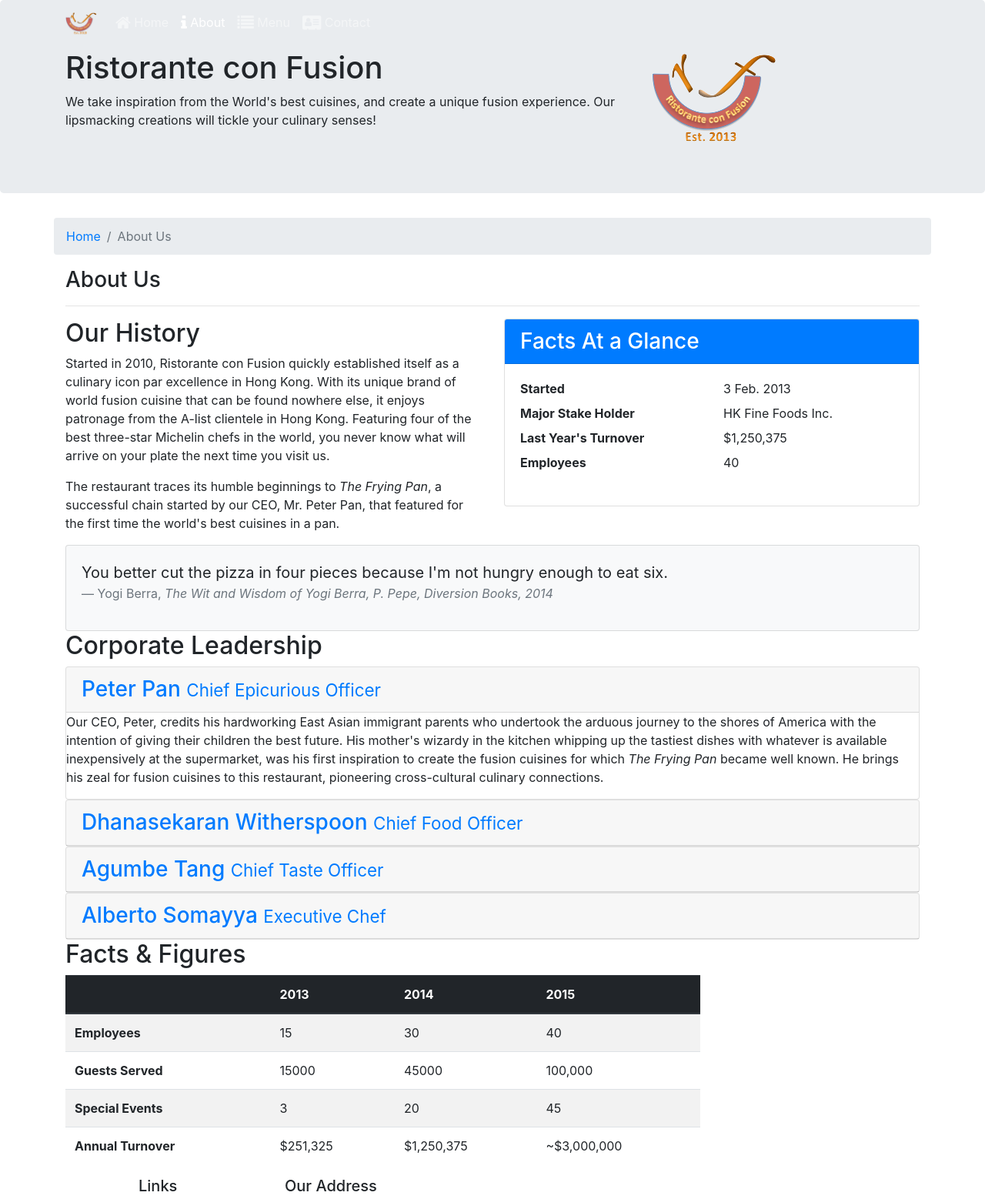
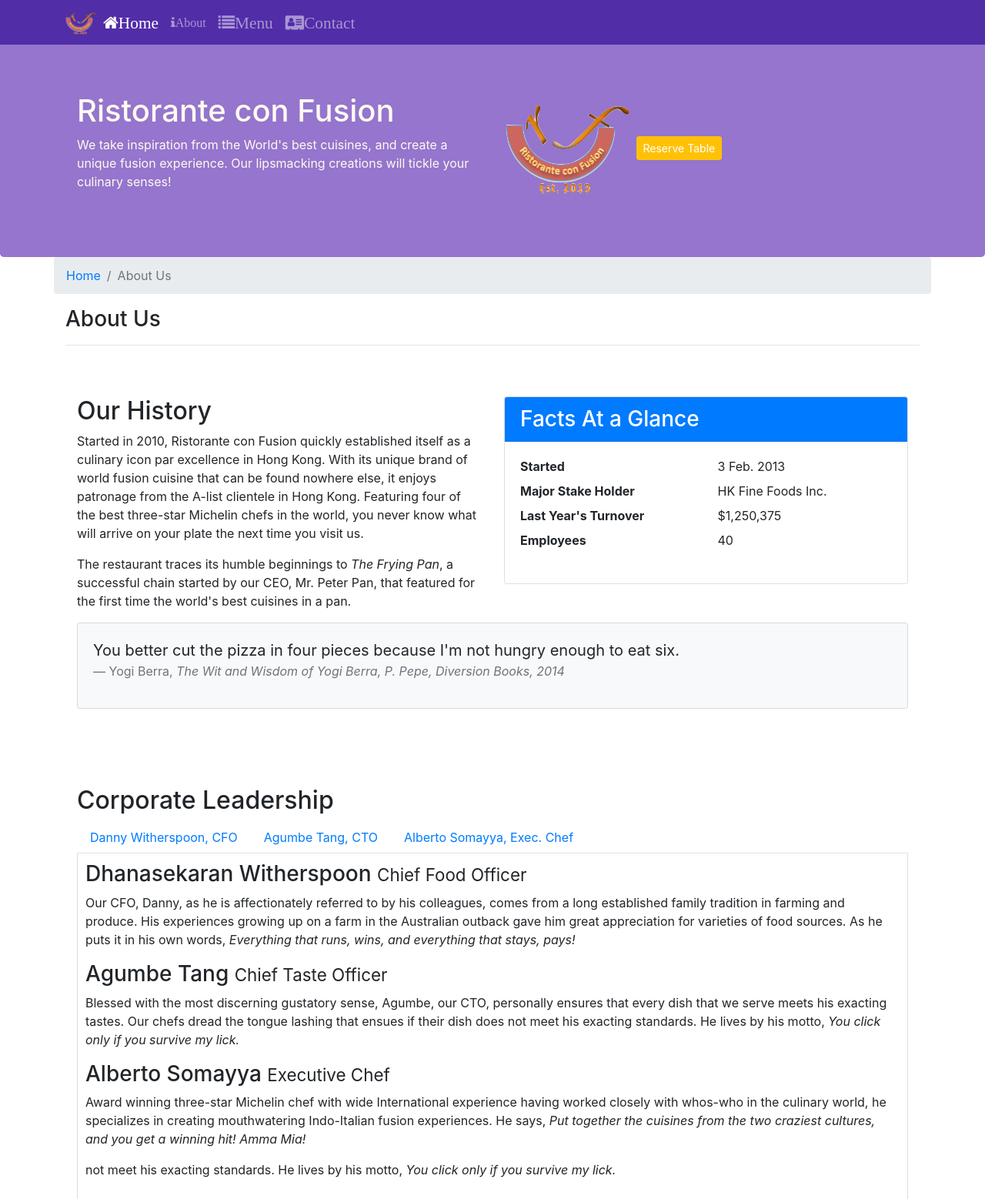
Before and after one commit to Melnyk201/bootstrap4, a website: page aboutus.html in a window 1280 px wide. Shown: the top 1558 px of the page at 77% size. Drawn offline with nearby package versions, Linux system fonts and the light colour scheme.

Commit message:
tabsWeek3

```diff
--- a/aboutus.html
+++ b/aboutus.html
@@ -9,9 +9,9 @@
 
     <!-- build:css css/main.css -->
     <link rel="stylesheet" href="node_modules/bootstrap/dist/css/bootstrap.min.css">
+    <link rel="stylesheet" href="css/style.css">
     <link rel="stylesheet" href="node_modules/font-awesome/css/font-awesome.min.css">
-    <link rel="stylesheet" href="css/bootstrap-social.css">
-    <link rel="stylesheet" href="css/styles.css">
+    <link rel="stylesheet" href="node_modules/bootstrap-social/bootstrap-social.css">
     <!-- endbuild -->
 
     <title>Ristorante Con Fusion: About Us</title>
@@ -23,45 +23,41 @@
 <nav class="navbar navbar-dark navbar-expand-sm fixed-top">
     <div class="container">
         <button class="navbar-toggler" type="button" data-toggle="collapse" data-target="#Navbar">
-                <span class="navbar-toggler-icon"></span>
+                <span class="navbar-toggler-icon">
+
+                </span>
         </button>
-            <a class="navbar-brand" href="#"><img src="img/logo.png" height="30" width="41"></a>
+        <a class="navbar-brand mr-auto" href="#"><img src="img/logo.png" height="30" width="41"></a>
         <div class="collapse navbar-collapse" id="Navbar">
-                <ul class="navbar-nav">
-                    <li class="nav-item">
-                        <a class="nav-link" href="./index.html">
-                            <span class="fa fa-home fa-lg"></span> Home
-                        </a>
-                    </li>
+            <ul class="navbar-nav mr-auto">
                 <li class="nav-item active">
-                        <a class="nav-link" href="#">
-                            <span class="fa fa-info fa-lg"></span> About
-                        </a>
+                    <a class="nav-link" href="./index.html"><span class="fa fa-home fa-lg">Home</span></a>
                 </li>
                 <li class="nav-item">
-                        <a class="nav-link" href="#">
-                            <span class="fa fa-list fa-lg"></span> Menu
-                        </a>
+                    <a class="nav-link" href="aboutus.html"><span class="fa fa-info">About</span></a>
                 </li>
                 <li class="nav-item">
-                        <a class="nav-link" href="./contactus.html">
-                            <span class="fa fa-address-card fa-lg"></span> Contact
-                        </a>
+                    <a class="nav-link" href="#"><span class="fa fa-list fa-lg">Menu</span></a>
                 </li>
+                <li class="nav-item">
+                    <a class="nav-link" href="contactus.html"><span class="fa fa-address-card fa-lg">Contact</span></a>
+                </li>
+
             </ul>
         </div>
     </div>
 </nav>
-
 <header class="jumbotron">
     <div class="container">
         <div class="row row-header">
-                <div class="col-12 col-sm-8">
+            <div class="col-12 col-sm-6">
                 <h1>Ristorante con Fusion</h1>
                 <p>We take inspiration from the World's best cuisines, and create a unique fusion experience. Our lipsmacking creations will tickle your culinary senses!</p>
             </div>
-                <div class="col col-sm align-self-center">
+            <div class="col col-sm-6 align-self-center">
                 <img src="img/logo.png" class="img-fluid">
+
+                <button type="button" class="btn btn-warning btn-sm"><a href="#reserve" class="reserve_link">Reserve Table</a></button>
             </div>
         </div>
     </div>
@@ -122,75 +118,51 @@
         <div class="row row-content">
             <div class="col col-sm-12">
                 <h2>Corporate Leadership</h2>
+                <ul class="nav nav-tabs">
+                    <li class="nav-item">
+                        <a class="nav-link" href="#danny" role="tab"
+                           data-toggle="tab">Danny Witherspoon, CFO</a>
+                    </li>
+                    <li class="nav-item">
+                        <a class="nav-link" href="#agumbe"role="tab"
+                           data-toggle="tab">Agumbe Tang, CTO</a>
+                    </li>
+                    <li class="nav-item">
+                        <a class="nav-link" href="#alberto" role="tab"
+                           data-toggle="tab">Alberto Somayya, Exec. Chef</a>
+                    </li>
+                </ul>
 
-                <div id="accordion" role="tablist">
-                    <div class="card">
-                        <div class="card-header" role="tab" id="peterhead">
-                            <h3 class="mb-0">
-                                <a data-toggle="collapse" data-parent="#accordion" href="#peter">
-                                    Peter Pan <small>Chief Epicurious Officer</small>
-                                </a>
+                <div class="tab-content">
+                    <div role="tabpanel" class="tab-pane fade show active" id="danny">
+                        <h3>
+                            Dhanasekaran Witherspoon <small>Chief Food Officer</small>
                         </h3>
+                        <p class="d-none d-sm-block">Our CFO, Danny, as he is affectionately referred to by his colleagues, comes from a long established family tradition in farming and produce. His experiences growing up on a farm in the Australian outback gave him great appreciation for varieties of food sources. As he puts it in his own words, <em>Everything that runs, wins, and everything that stays, pays!</em></p>
+
                     </div>
-                        <div role="tabpanel" class="collapse fade show" id="peter">
-                            <div class="card-block">
-                                <!--
-                                NOTE: since bootstrap@4.0.0-aplha.6 is not available anymore through `npm install`, I have installed bootstrap@4.0.0-beta.3
-                                Some changes have been made from alpha.6 to beta.3, one of them is dropping .hidden-* in favor of .d-* classes.
-                                Changes can be overlooked here
-                                    https://getbootstrap.com/docs/4.0/migration/#responsive-utilities
-                                -->
-                                <p class="d-none d-sm-block">Our CEO, Peter, credits his hardworking East Asian immigrant parents who undertook the arduous journey to the shores of America with the intention of giving their children the best future. His mother's wizardy in the kitchen whipping up the tastiest dishes with whatever is available inexpensively at the supermarket, was his first inspiration to create the fusion cuisines for which <em>The Frying Pan</em> became well known. He brings his zeal for fusion cuisines to this restaurant, pioneering cross-cultural culinary connections.</p>
+                    <div role="tabpanel" class="tab-pane fade show active" id="agumbe">
+                        <h3>
+                            Agumbe Tang <small>Chief Taste Officer</small>
+                        </h3>
+                        <p class="d-none d-sm-block">Blessed with the most discerning gustatory sense, Agumbe, our CTO, personally ensures that every dish that we serve meets his exacting tastes. Our chefs dread the tongue lashing that ensues if their dish does not meet his exacting standards. He lives by his motto, <em>You click only if you survive my lick.</em></p>
+
                     </div>
+                    <div role="tabpanel" class="tab-pane fade show active" id="alberto">
+                        <h3>
+                            Alberto Somayya <small>Executive Chef</small>
+                        </h3>
+                        <p class="d-none d-sm-block">Award winning three-star Michelin chef with wide International experience having worked closely with whos-who in the culinary world, he specializes in creating mouthwatering Indo-Italian fusion experiences. He says, <em>Put together the cuisines from the two craziest cultures, and you get a winning hit! Amma Mia!</em></p>
+                        not meet his exacting standards. He lives by his motto, <em>You click only if you survive my lick.</em></p>
+
+                    </div>
+
+
+                </div>
+
             </div>
         </div>
 
-                    <div class="card">
-                        <div class="card-header" role="tab" id="dannyhead">
-                            <h3 class="mb-0">
-                                <a class="collapsed" data-toggle="collapse" data-parent="#accordion" href="#danny">
-                                    Dhanasekaran Witherspoon <small>Chief Food Officer</small>
-                                </a>
-                            </h3>
-                        </div>
-                        <div role="tabpanel" class="collapse fade" id="danny">
-                            <div class="card-block">
-                                <p class="d-none d-sm-block">Our CFO, Danny, as he is affectionately referred to by his colleagues, comes from a long established family tradition in farming and produce. His experiences growing up on a farm in the Australian outback gave him great appreciation for varieties of food sources. As he puts it in his own words, <em>Everything that runs, wins, and everything that stays, pays!</em></p>
-                            </div>
-                        </div>
-                    </div>
-                    <div class="card">
-                        <div class="card-header" role="tab" id="agumbehead">
-                            <h3 class="mb-0">
-                                <a class="collapsed" data-toggle="collapse" data-parent="#accordion" href="#agumbe">
-                                    Agumbe Tang <small>Chief Taste Officer</small>
-                                </a>
-                            </h3>
-                        </div>
-                        <div role="tabpanel" class="collapse fade" id="agumbe">
-                            <div class="card-block">
-                                <p class="d-none d-sm-block">Blessed with the most discerning gustatory sense, Agumbe, our CTO, personally ensures that every dish that we serve meets his exacting tastes. Our chefs dread the tongue lashing that ensues if their dish does not meet his exacting standards. He lives by his motto, <em>You click only if you survive my lick.</em></p>
-                            </div>
-                        </div>
-                    </div>
-                    <div class="card">
-                        <div class="card-header" role="tab" id="albertohead">
-                            <h3 class="mb-0">
-                                <a class="collapsed" data-toggle="collapse" data-parent="#accordion" href="#alberto">
-                                    Alberto Somayya <small>Executive Chef</small>
-                                </a>
-                            </h3>
-                        </div>
-                        <div role="tabpanel" class="collapse fade" id="alberto">
-                            <div class="card-block">
-                                <p class="d-none d-sm-block">Award winning three-star Michelin chef with wide International experience having worked closely with whos-who in the culinary world, he specializes in creating mouthwatering Indo-Italian fusion experiences. He says, <em>Put together the cuisines from the two craziest cultures, and you get a winning hit! Amma Mia!</em></p>
-                        not meet his exacting standards. He lives by his motto, <em>You click only if you survive my lick.</em></p>
-                            </div>
-                        </div>
-                    </div>
-                </div>
-            </div>
-        </div>
         <div class="row row-content">
             <div class="col-12 col-sm-9">
                 <h2>Facts &amp; Figures</h2>
--- a/css/style.css
+++ b/css/style.css
@@ -51,3 +51,13 @@ body
     text-decoration: none;
     color: white;
 }
+.navbar-dark {
+    background-color: #512DA8;
+}
+.tab-content
+{
+    border-left: 1px solid #ddd;
+    border-right: 1px solid #ddd;
+    border-bottom: 1px solid #ddd;
+    padding: 10px;
+}
```
Lines whose indentation alone changed are shown as unchanged.
